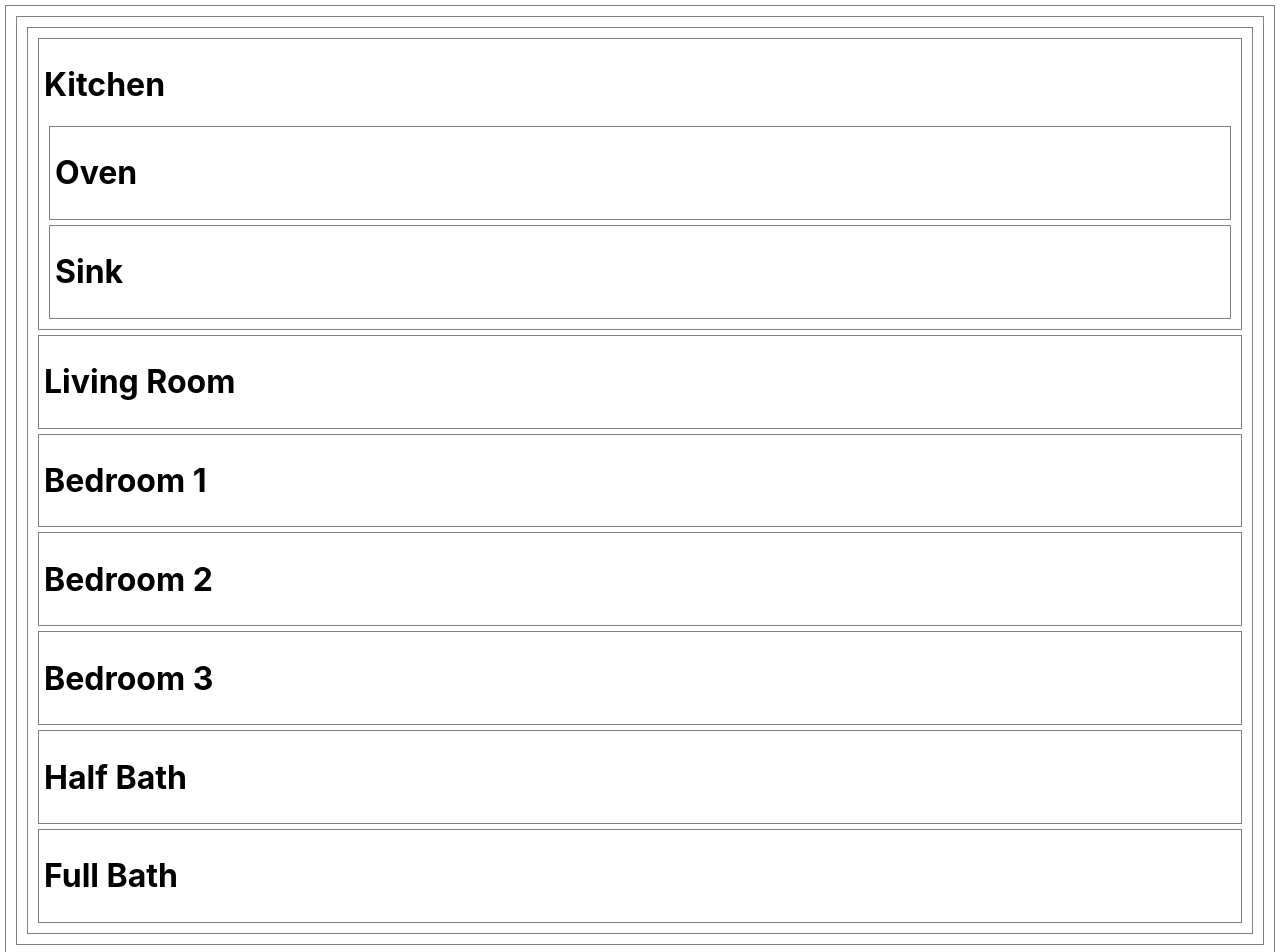
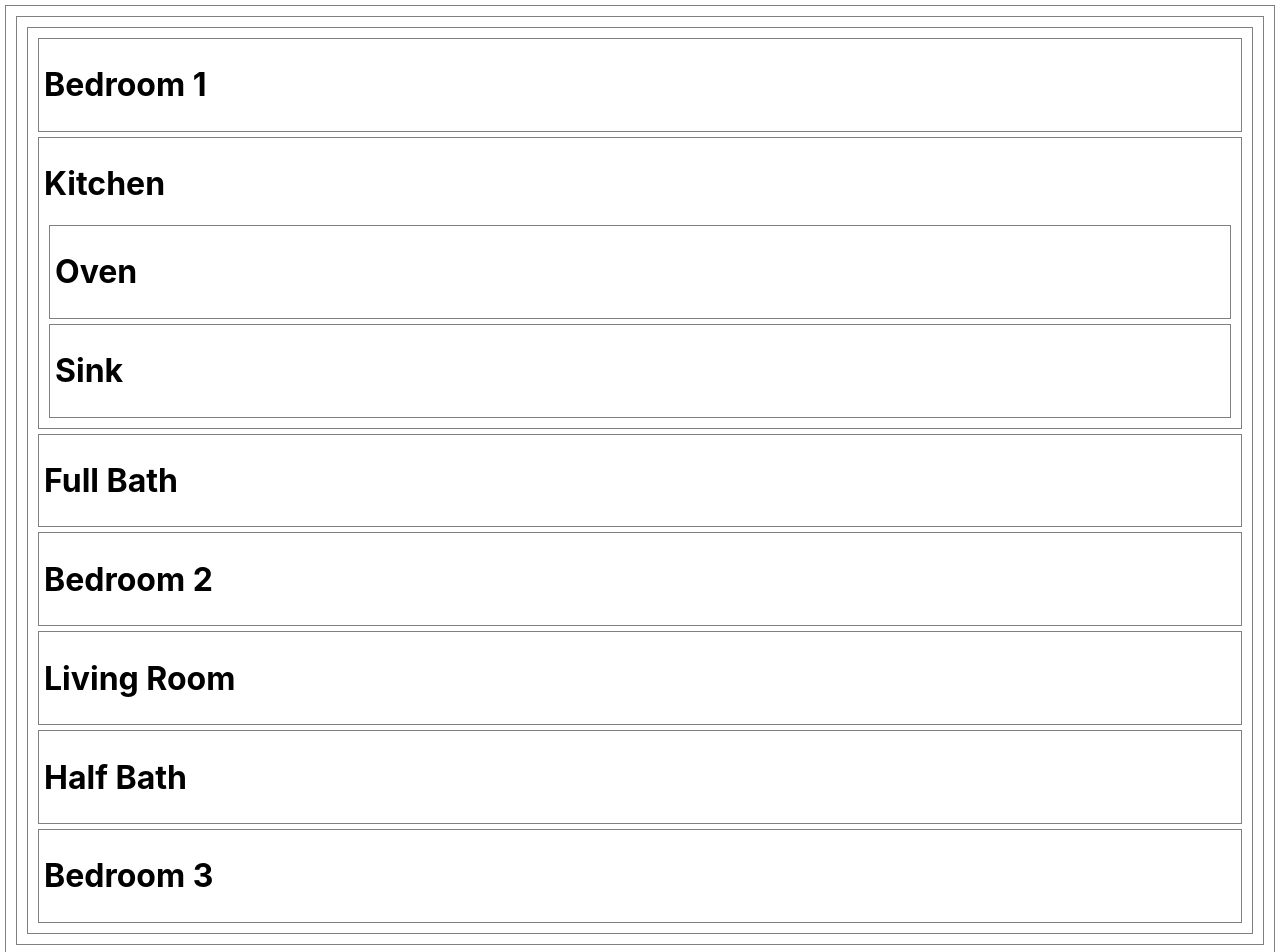
Before and after one commit to imcocokim/floorplan-lab, a React (Create React App) app: page / in a window 1280 px wide. Shown: the top 952 px of the page. Built offline with nearby package versions, Linux system fonts and the light colour scheme.

Commit message:
import React

```diff
--- a/src/App.js
+++ b/src/App.js
@@ -1,3 +1,4 @@
+import React from 'react';
 import './App.css';
 import FloorPlan from './FloorPlan';
 
--- a/src/FloorPlan.jsx
+++ b/src/FloorPlan.jsx
@@ -7,13 +7,13 @@ import LivingRoom from "./LivingRoom";
 const FloorPlan = (props) => {
   return (
     <div id="floorplan">
+    <Bedroom bedNum={1}/>
     <Kitchen />
+    <Bath size="Full"/>
+    <Bedroom bedNum={2}/>
     <LivingRoom />
-    <Bedroom bedNum={1}/>
-    <Bedroom bedNum={2}/>
+    <Bath size="Half"/>
     <Bedroom bedNum={3}/>
-    <Bath size="Half"/>
-    <Bath size="Full"/>
     </div>
   );
 }
```
